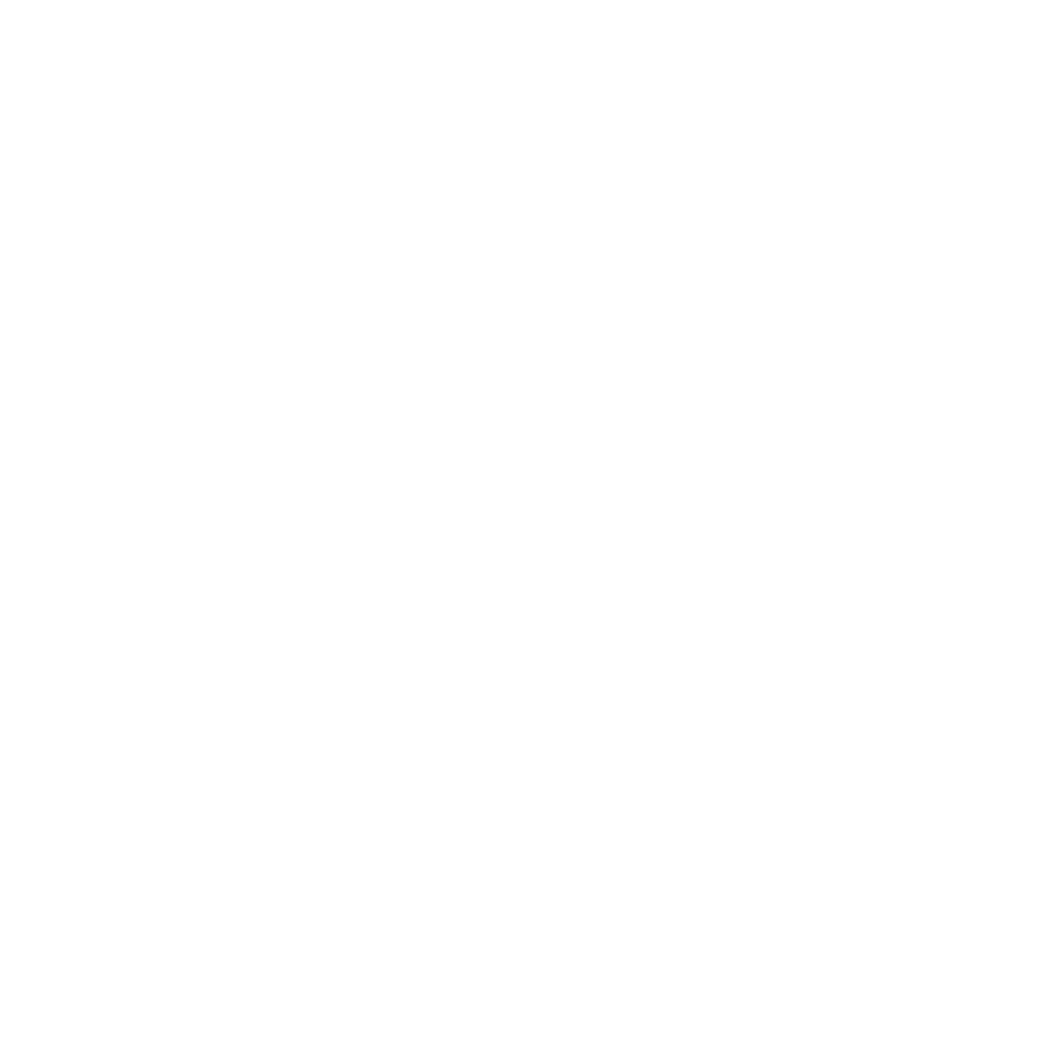
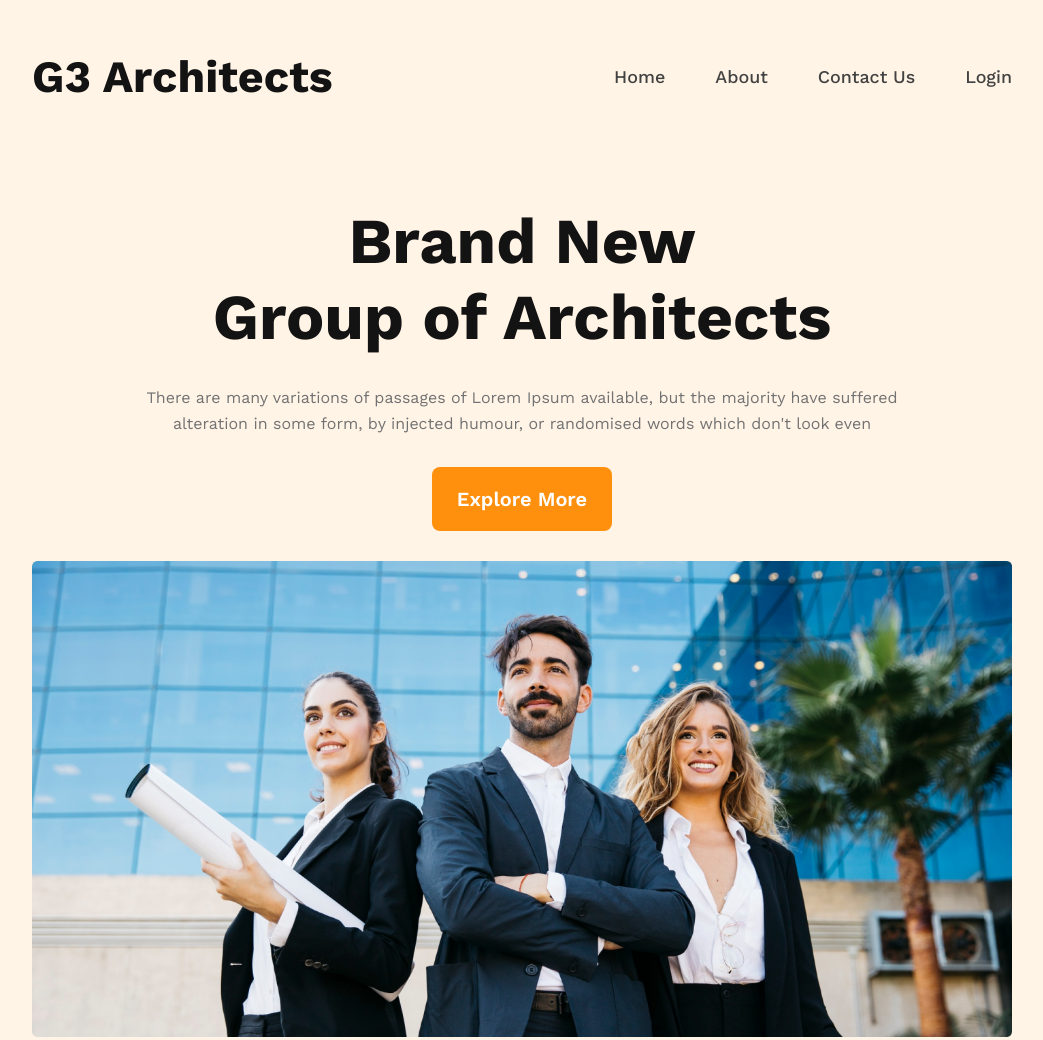
Before and after one commit to ataher83/G3-Architects, a plain HTML site: page index.html in a window 1280 px wide. Shown: the whole page, without its empty margins (118-1161 px from the left). Before the commit the page ends 800 px from the top, so only its background shows below. Drawn offline with nearby package versions, Linux system fonts and the light colour scheme.

Commit message:
header section complered

```diff
--- a/index.html
+++ b/index.html
@@ -7,8 +7,33 @@
     <link rel="stylesheet" href="styles/g3-architect.css">
 </head>
 <body>
-    <header></header>
+    <header>
+        <nav>
+            <h3 class="title-text">G3 Architects</h3>
+            <ul>
+                <li><a href="">Home</a></li>
+                <li><a href="">About</a></li>
+                <li><a href="">Contact Us</a></li>
+                <li><a href="">Login</a></li>
+            </ul>
+        </nav>
+
+        <div class="banner">
+            <div class="banner-content">
+                <h1 class="banner-title">Brand New <br>
+                    Group of Architects </h1>
+                <p class="banner-description">There are many variations of passages of Lorem Ipsum available, but the majority have suffered alteration in some form, by injected humour, or randomised words which don't look even</p>
+                <button class="btn-primary">Explore More</button>
+            </div>
+
+            <img src="images/banner.png" alt="">
+        </div>
+    </header>
+
+
     <main></main>
+
+
     <footer></footer>
 
 </body>
--- a/styles/g3-architect.css
+++ b/styles/g3-architect.css
@@ -0,0 +1,86 @@
+@import url('https://fonts.googleapis.com/css2?family=Work+Sans:ital,wght@0,100..900;1,100..900&display=swap');
+
+
+/* shared styles */
+*{
+    margin: 0;
+    padding: 0;
+    box-sizing: border-box;
+
+    font-family: "Work Sans", sans-serif;
+}
+
+.btn-primary{}
+
+/* header */
+header{
+    background: rgba(255, 144, 14, 0.10);
+    padding: 50px 150px;
+}
+nav{
+    display: flex;
+    justify-content: space-between;
+    align-items: center;
+}
+nav ul{
+    display: flex;
+}
+nav li{
+    list-style: none;
+    margin-left: 50px;
+}
+nav a{
+    text-decoration: none;
+
+    color:#424242;
+    font-size: 1.12rem;
+    font-weight: 500;
+}
+.title-text{
+    color: #131313;
+    font-size: 2.8rem;
+    font-weight: 700;
+}
+.banner{
+    display: flex;
+    flex-direction: column;
+    align-items: center;
+    margin-top: 100px;
+
+}
+.banner-content{
+    text-align: center;
+    display: block;
+    /* border: 1px solid red; */
+    width: 800px;
+    /* padding: 100px; */
+
+
+}
+.banner-title{
+    color:#131313;
+    font-size: 4rem;
+    font-weight: 700;
+}
+.banner-description{
+color:#727272;
+text-align: center;
+font-weight: 400;
+line-height: 26px;
+margin-top: 30px;
+}
+
+.btn-primary{
+    border-radius: 8px;
+    background: #FF900E;
+    color: #FFF;
+    font-size: 1.25rem;
+    font-weight: 600;
+    border: 0;
+    padding: 20px 25px;
+    margin: 30px 0 ;
+}
+
+.banner img{
+    width: 100%;
+}
```
